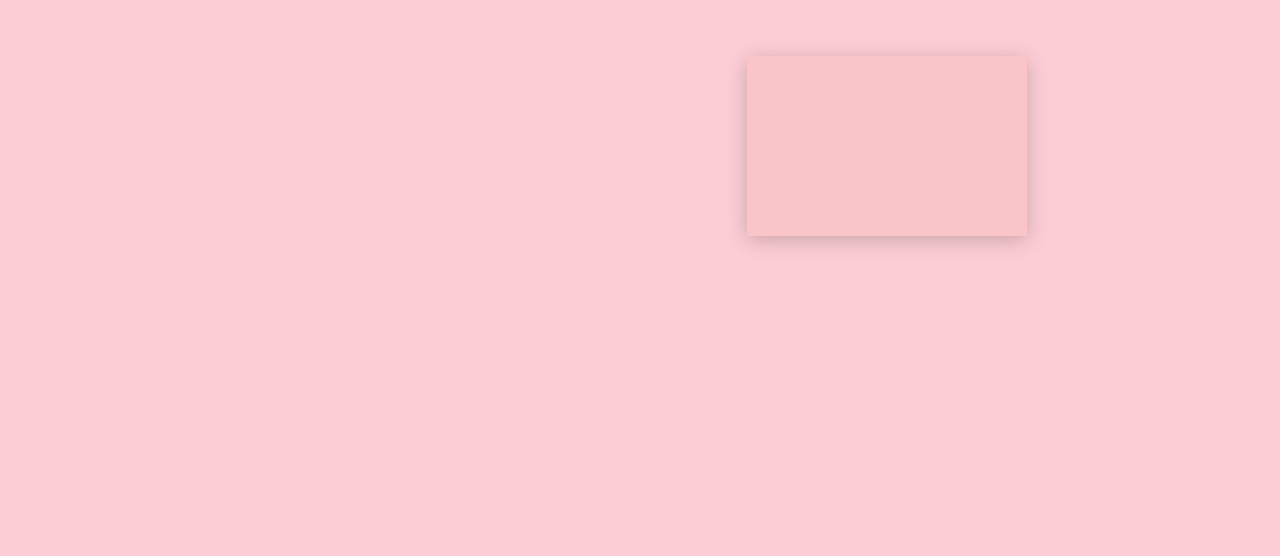
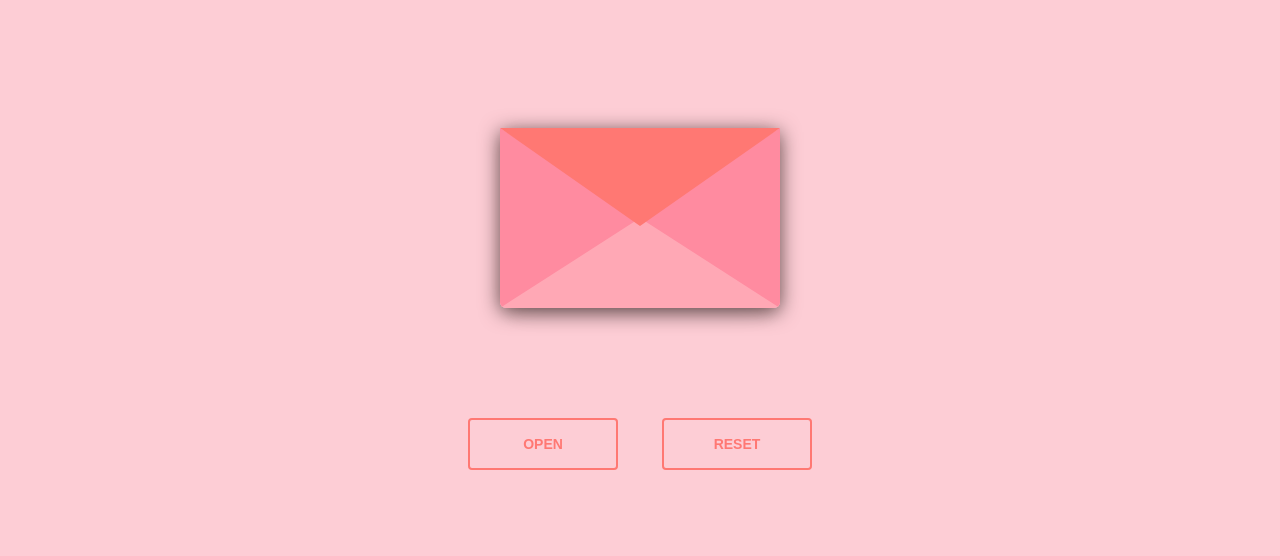
Before and after one commit to emmasnallman/Valentine-2025, a plain HTML site: page index.html in a window 1280 px wide. Shown: the part 244-800 px from the top of the page. Drawn offline with Linux system fonts and the light colour scheme.

Commit message:
envelope

```diff
--- /dev/null
+++ b/index.css
@@ -0,0 +1,238 @@
+body {
+  background-color: rgb(253, 205, 213);
+}
+.envelope-wrapper {
+  height: 380px;
+}
+
+#envelope {
+  position: relative;
+  height: 180px;
+  width: 280px;
+  border-bottom-left-radius: 6px;
+  border-bottom-right-radius: 6px;
+  margin-left: auto;
+  margin-right: auto;
+  top: 50%;
+  background-color: #ffc3da;
+  box-shadow: 0 4px 20px rgb(97, 73, 73);
+}
+
+#envelope:hover {
+  cursor: pointer;
+}
+
+.front {
+  position: absolute;
+  width: 0;
+  height: 0;
+  z-index: 3;
+}
+
+.flap {
+  border-top: 98px solid #ff7873;
+  border-left: 140px solid transparent;
+  border-right: 140px solid transparent;
+  border-bottom: 82px solid transparent;
+  transform-origin: top;
+}
+
+.pocket {
+  border-left: 140px solid #ff8ba0;
+  border-right: 140px solid #ff8ba0;
+  border-bottom: 90px solid #ffa8b5;
+  border-top: 90px solid transparent;
+  border-bottom-left-radius: 6px;
+  border-bottom-right-radius: 6px;
+}
+
+.letter {
+  position: relative;
+  background-color: rgb(238, 221, 209);
+  width: 90%;
+  height: 95%;
+  top: 5%;
+  border-radius: 10px;
+  box-shadow: 0 2px 26px rgba(0, 0, 0, 0.12);
+  margin-left: auto;
+  margin-right: auto;
+}
+
+.letter:after {
+  content: "";
+  position: absolute;
+  top: 0;
+  bottom: 0;
+  left: 0;
+  right: 0;
+}
+
+.words {
+  position: absolute;
+  left: 10%;
+  width: 80%;
+  height: 14%;
+  font-size: 15px;
+  font-family: "Times New Roman", Times, serif;
+  color: black;
+}
+
+.line1 {
+  top: 15%;
+}
+
+.line2 {
+  top: 30%;
+}
+
+.line3 {
+  top: 50%;
+  text-align: center;
+}
+
+.line4 {
+  top: 65%;
+  text-align: center;
+}
+
+.open .flap {
+  transform: rotatex(180deg);
+  transition: transform 0.4s ease, z-index 0.6s;
+  z-index: 1;
+}
+
+.close .flap {
+  transform: rotatex(0deg);
+  transition: transform 0.4s 0.6s ease, z-index 1s;
+  z-index: 5;
+}
+
+.open .letter {
+  transform: translatey(-80px);
+  transition: transform 0.4s 0.6s ease, z-index 0.6s;
+  z-index: 2;
+}
+
+.close .letter {
+  transform: translatey(0deg);
+  transition: transform 0.4s ease, z-index 1s;
+  z-index: 1;
+}
+
+.hearts {
+  position: absolute;
+  top: 90px;
+  left: 0;
+  right: 0;
+  z-index: 2;
+}
+
+.heart {
+  position: absolute;
+  bottom: 0;
+  right: 10%;
+}
+
+.heart:before,
+.heart:after {
+  position: absolute;
+  content: "";
+  background: #d00000;
+  width: 50px;
+  height: 80px;
+  left: 50px;
+  top: 0;
+  border-radius: 50px 50px 0 0;
+  transform: rotate(-45deg);
+  transform-origin: 0 100%;
+}
+
+.heart:after {
+  left: 0;
+  transform: rotate(45deg);
+  transform-origin: 100% 100%;
+}
+.close .heart {
+  opacity: 0;
+  animation: none;
+}
+
+.a1 {
+  left: 20%;
+  transform: scale(0.6);
+  opacity: 1;
+  animation: slideUp 4s linear 1, sideSway 2s ease-in-out 4 alternate;
+  animation-fill-mode: forwards;
+  animation-delay: 0.7s;
+}
+.a2 {
+  left: 55%;
+  transform: scale(1);
+  opacity: 1;
+  animation: slideUp 5s linear 1, sideSway 4s ease-in-out 2 alternate;
+  animation-fill-mode: forwards;
+  animation-delay: 0.7s;
+}
+.a3 {
+  left: 10%;
+  transform: scale(0.8);
+  opacity: 1;
+  animation: slideUp 7s linear 1, sideSway 2s ease-in-out 6 alternate;
+  animation-fill-mode: forwards;
+  animation-delay: 0.7s;
+}
+
+@keyframes slideUp {
+  0% {
+    top: 0px;
+  }
+  100% {
+    top: -600px;
+  }
+}
+
+@keyframes slideSway {
+  0% {
+    margin-left: 0px;
+  }
+  100% {
+    margin-left: 50px;
+  }
+}
+
+.reset {
+  text-align: center;
+}
+.reset button {
+  font-weight: 800;
+  font-style: normal;
+  transition: all 0.1s linear;
+  background-color: transparent;
+  border: solid 2px #ff7873;
+  border-radius: 4px;
+  color: #ff7873;
+  display: inline-block;
+  font-size: 14px;
+  text-transform: uppercase;
+  margin: 20px;
+  margin-top: 100px;
+  padding: 10px;
+  line-height: 2em;
+  text-decoration: none;
+  min-width: 150px;
+  outline: none;
+}
+
+.reset button:hover {
+  background-color: #ff7873;
+  cursor: pointer;
+  color: rgb(238, 221, 209);
+}
+
+.valentine {
+  text-align: center;
+  font-family: "Times New Roman", Times, serif;
+  color: rgb(34, 25, 25);
+  font-size: 70px;
+  margin: 50px;
+}
--- a/index.html
+++ b/index.html
@@ -2,15 +2,34 @@
 <html lang="en">
   <head>
     <meta charset="UTF-8" />
-    <meta name="author" content="Emma Snällman" />
-    <meta name="description" content="This page is a valentines day card." />
-    <title>Valentines day card</title>
-    <link rel="icon" href="loveletter-icon.png" type="image/x-icon" />
-    <link rel="stylesheet" href="main.css" type="text/css" />
+    <meta name="viewport" content="width=device-width, initial-scale=1" />
+    <link rel="stylesheet" href="index.css" />
+    <title>Virtual Valentine's Day Card</title>
+    <script src="index.js"></script>
   </head>
 
   <body>
-    <h1 class="text-container">Will you be my Valentine?</h1>
-    <div class="envelope"></div>
+    <h1 class="valentine">Glad alla hjärtans dag! ❤️</h1>
+    <div class="envelope-wrapper">
+      <div id="envelope" class="close">
+        <div class="front flap"></div>
+        <div class="front pocket"></div>
+        <div class="letter">
+          <p class="words line1">H</p>
+          <p class="words line2"></p>
+          <p class="words line3"></p>
+          <p class="words line4"></p>
+        </div>
+        <div class="hearts">
+          <div class="heart a1"></div>
+          <div class="heart a2"></div>
+          <div class="heart a3"></div>
+        </div>
+      </div>
+    </div>
+    <div class="reset">
+      <button id="open">Open</button>
+      <button id="reset">Reset</button>
+    </div>
   </body>
 </html>
--- a/main.css
+++ /dev/null
@@ -1,27 +0,0 @@
-html {
-  font-size: 22px;
-}
-
-body {
-  background-color: rgb(253, 205, 213);
-  color: black;
-  display: flex;
-  justify-content: center;
-  align-items: flex-start;
-  height: 100vh;
-  margin: 0;
-}
-.text-container {
-  margin-top: calc(100vh / 4.5);
-}
-.envelope {
-  margin: 150px;
-  position: relative;
-  width: 280px;
-  height: 180px;
-  margin-left: auto;
-  margin-right: auto;
-  top: 150px;
-  background-color: #f9c5c8;
-  box-shadow: 0 4px 20px rgba(0, 0, 0, 0.2);
-}
```
